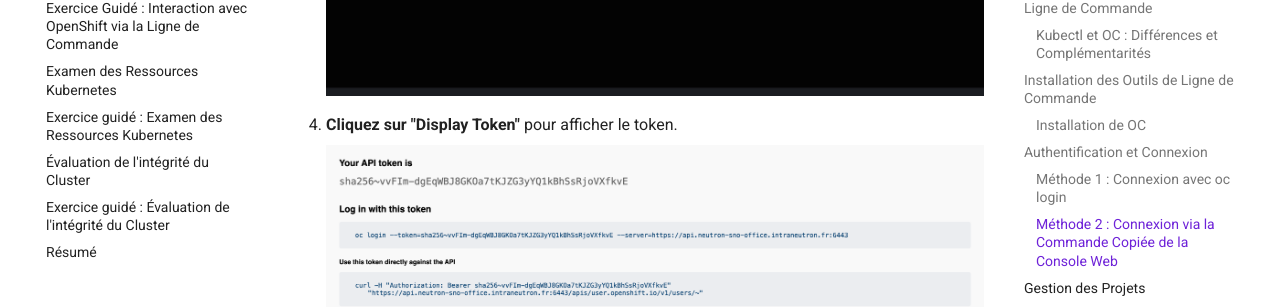
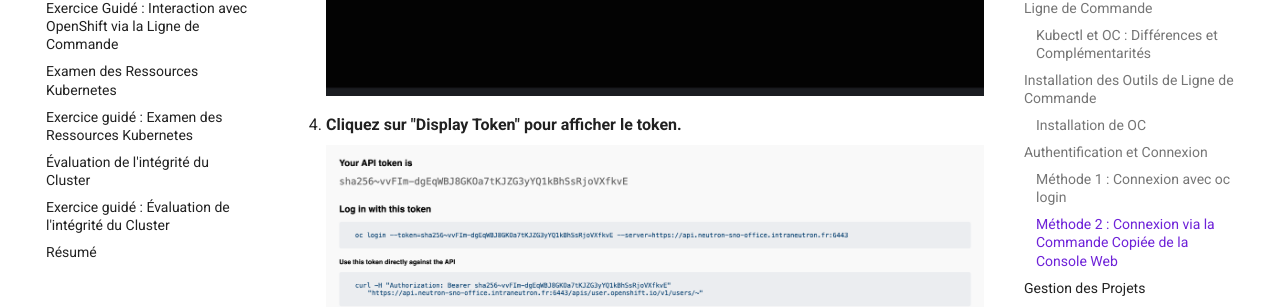
Before and after one commit to neutron-IT-organization/formation-openshift, an MkDocs documentation site: the page built from content/02_Interface_et_ligne_de_commande/00_Intéragir_avec_la_ligne_de_commande.md, in a window 1280 px wide and 900 px high, scrolled down 3413 px. Shown: the part 145-452 px from the top of the window. Built offline with MkDocs 1.6.1 and Material for MkDocs 9.7.7, drawn with Linux system fonts in a browser that asks for light colours; comment, search, counter and statistics services are not loaded.

Commit message:
fix minor typo about images

```diff
--- a/content/02_Interface_et_ligne_de_commande/00_Intéragir_avec_la_ligne_de_commande.md
+++ b/content/02_Interface_et_ligne_de_commande/00_Intéragir_avec_la_ligne_de_commande.md
@@ -76,9 +76,9 @@
 2. **Cliquez sur votre nom d'utilisateur en haut à droite**.
 3. **Sélectionnez "Copy login command"**.
 
-    ![Copy login command](./images/copy-login-command.png){: style="height:300px"}
+    ![Copy login command](./images/copy-login-command.png){:style="height:300px"}
 
-4. **Cliquez sur "Display Token"** pour afficher le token.
+4. **Cliquez sur "Display Token" pour afficher le token.**
 
     ![Display Token](./images/display-token.png)
 
```
